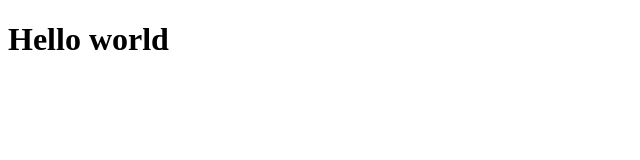
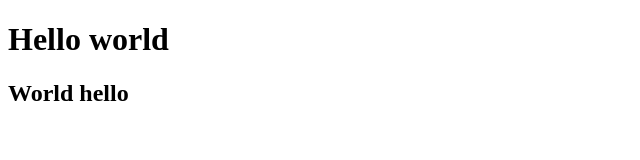
Before and after one commit to flybirdGit/temporary, a plain HTML site: page index.html in a window 1280 px wide. Shown: the whole page, without its empty margins (0-640 px from the left). Drawn offline with Linux system fonts and the light colour scheme.

Commit message:
第二次提交,修改了index.html,新增了test.html

```diff
--- a/index.html
+++ b/index.html
@@ -8,5 +8,6 @@
 </head>
 <body>
     <h1>Hello world</h1>
+    <h2>World hello</h2>
 </body>
 </html>
```
